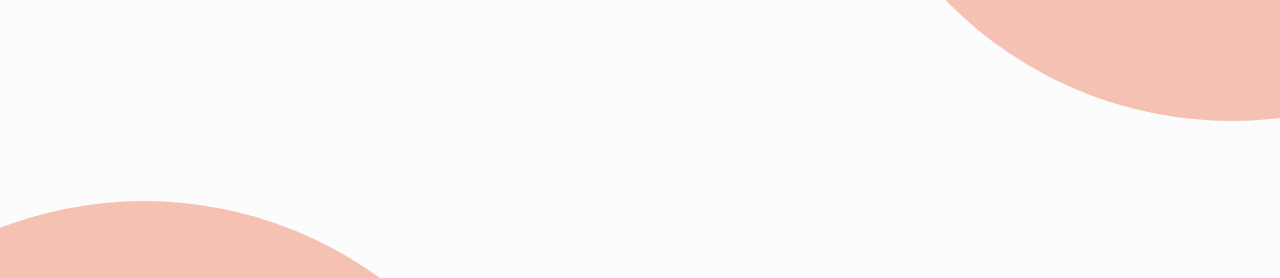
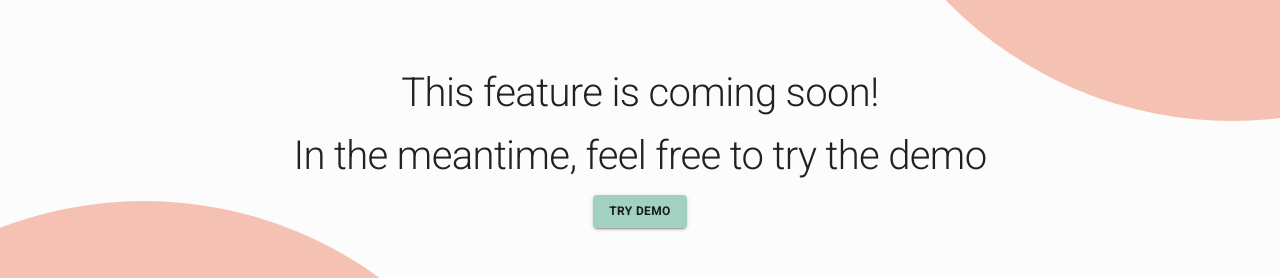
Before and after one commit to Ted2121/QuizBytesClient, a React (Vite) app in the folder quizbytesclient/: page /learn in a window 1280 px wide. Shown: the part 279-557 px from the top of the page. Built offline with nearby package versions, Linux system fonts and the light colour scheme; no server answers.

Commit message:
Added a feature coming soon message for the Learn page

```diff
--- a/quizbytesclient/src/components/TryDemoButton.jsx
+++ b/quizbytesclient/src/components/TryDemoButton.jsx
@@ -4,7 +4,7 @@ import { Link } from 'react-router-dom';
 
 function TryDemoButton() {
     return (
-        <Link to='demo' style={{ textDecoration: 'none' }}>
+        <Link to='/demo' style={{ textDecoration: 'none' }}>
             <Button
                 variant='contained'
                 sx={{ fontWeight: 600 }}>
--- a/quizbytesclient/src/layouts/Navbar.jsx
+++ b/quizbytesclient/src/layouts/Navbar.jsx
@@ -221,7 +221,7 @@ function Navbar(props) {
             </Box>
           </Box>
           <Box sx={{ display: 'flex', flexDirection: 'row', alignItems: 'center' }}>
-            <Box sx={{ display: { xs: 'none', sm: 'block' } }}>
+            <Box sx={{ display: { xxs: 'none', sm: 'block' } }}>
               <TryDemoButton />
               {/* TODO change the auth thing*/}
               {auth?.token ? signOutButton : <SignUpButton marginLeft='25px' />}
--- a/quizbytesclient/src/pages/Learn.jsx
+++ b/quizbytesclient/src/pages/Learn.jsx
@@ -1,8 +1,24 @@
+import { Box, Typography } from '@mui/material';
 import React from 'react';
+import TryDemoButton from '../components/TryDemoButton';
 
 function Learn() {
   return (
-    <div>Learn</div>
+    <Box sx={{
+      display:'flex',
+      flexDirection:'column',
+      justifyContent:'center',
+      alignItems:'center',
+      gap:2,
+    }}>
+<Typography variant='h1'>
+This feature is coming soon!
+</Typography>
+<Typography variant='h1'>
+In the meantime, feel free to try the demo
+</Typography>
+<TryDemoButton/>
+    </Box>
   )
 }
 
```
